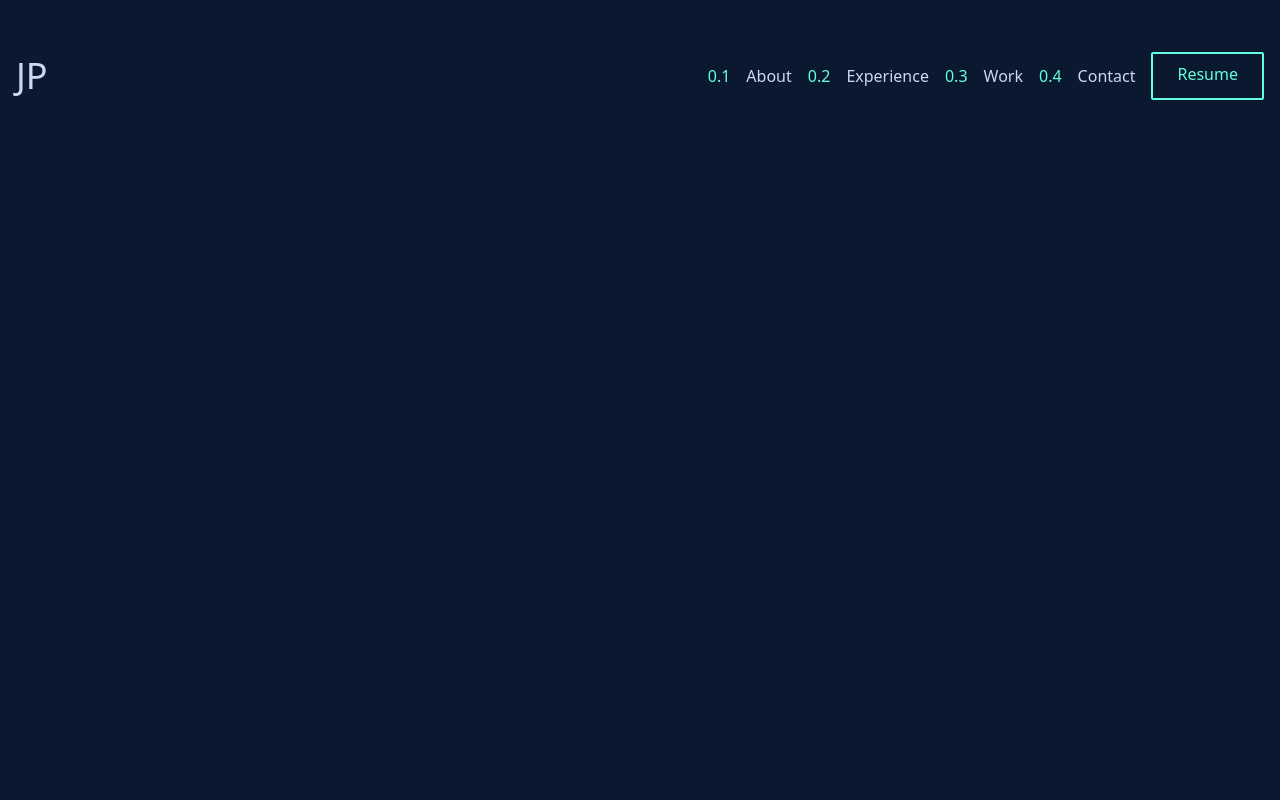
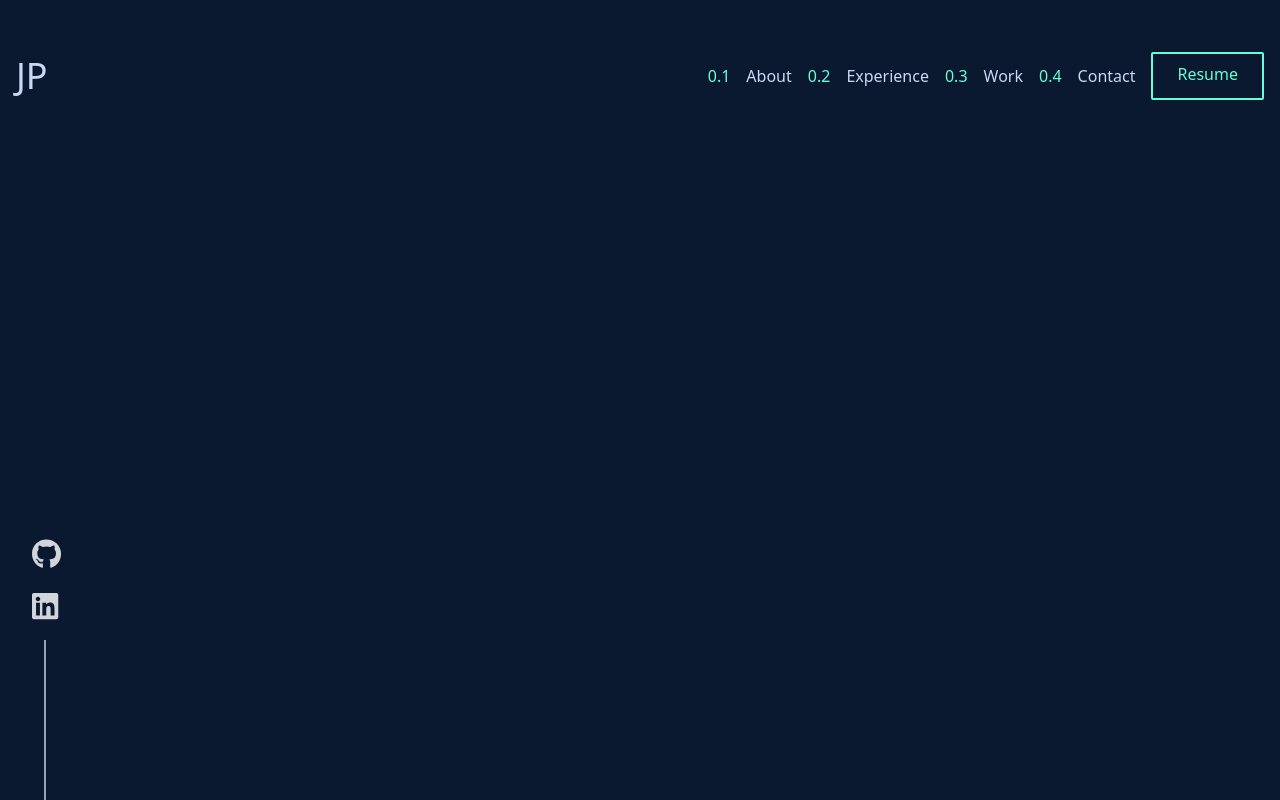
Before and after one commit to Zeroluffs/my-portafolio, a Next.js app: page / in a window 1280 px wide. Built offline with nearby package versions, Linux system fonts and the light colour scheme.

Commit message:
social bar

```diff
--- /dev/null
+++ b/components/SocialBar.tsx
@@ -0,0 +1,19 @@
+import { FontAwesomeIcon } from "@fortawesome/react-fontawesome";
+import { faGithub, faLinkedin } from "./icons/Icons";
+
+export function SocialBar() {
+  return (
+    <div>
+      <div className="fixed bottom-0 left-0 flex flex-col gap-4 ml-8 ">
+        <a className="text-3xl text-gray-300 ">
+          <FontAwesomeIcon icon={faGithub} />
+        </a>
+
+        <a className="text-3xl text-gray-300 ">
+          <FontAwesomeIcon icon={faLinkedin} />
+        </a>
+        <div className="h-40 ml-3 mr-12 border border-l border-slate-400 "></div>
+      </div>
+    </div>
+  );
+}
--- /dev/null
+++ b/components/icons/Icons.ts
@@ -0,0 +1,3 @@
+import { faGithub, faLinkedin } from "@fortawesome/free-brands-svg-icons";
+
+export { faGithub, faLinkedin };
--- a/package.json
+++ b/package.json
@@ -9,6 +9,11 @@
     "lint": "next lint"
   },
   "dependencies": {
+    "@fortawesome/fontawesome-free": "^6.2.0",
+    "@fortawesome/fontawesome-svg-core": "^6.2.0",
+    "@fortawesome/free-brands-svg-icons": "^6.2.0",
+    "@fortawesome/free-solid-svg-icons": "^6.2.0",
+    "@fortawesome/react-fontawesome": "^0.2.0",
     "next": "12.3.1",
     "react": "18.2.0",
     "react-dom": "18.2.0"
--- a/pages/index.tsx
+++ b/pages/index.tsx
@@ -1,10 +1,12 @@
 import type { NextPage } from "next";
 import { NavigationBar } from "../components/NavigationBar";
+import { SocialBar } from "../components/SocialBar";
 
 const Home: NextPage = () => {
   return (
-    <div className="min-h-screen bg-midnight ">
+    <div className="relative min-h-screen bg-midnight ">
       <NavigationBar />
+      <SocialBar />
     </div>
   );
 };
```
Also changed, not shown: 1 other file (tests, documents, lock files or other folders).
